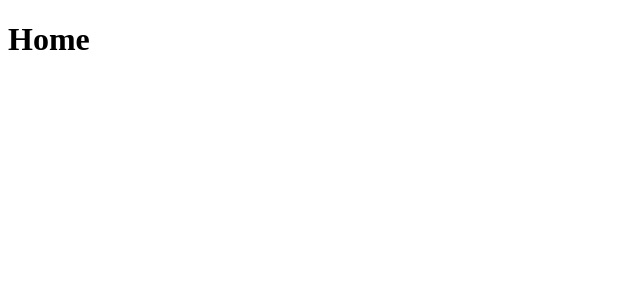
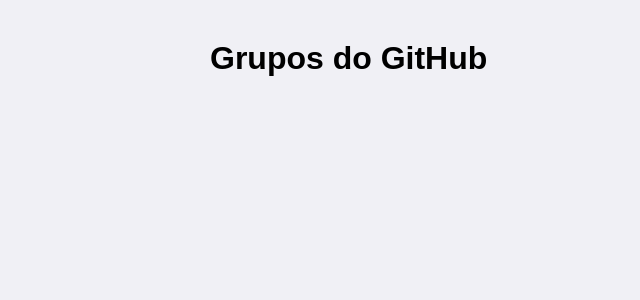
Before and after one commit to lucascsll/Desafio-Front-End, a React (Create React App) app: page / in a window 1280 px wide. Shown: the top 300 px of the page, without its empty margins (0-640 px from the left). Built offline with nearby package versions, Linux system fonts and the light colour scheme.

Commit message:
Estilização global

```diff
--- a/package.json
+++ b/package.json
@@ -14,6 +14,7 @@
     "react-dom": "^18.2.0",
     "react-router-dom": "^5.1.2",
     "react-scripts": "5.0.1",
+    "styled-components": "^5.3.5",
     "typescript": "^4.7.4",
     "web-vitals": "^2.1.4"
   },
@@ -42,6 +43,7 @@
     ]
   },
   "devDependencies": {
-    "@types/react-router-dom": "^5.3.3"
+    "@types/react-router-dom": "^5.3.3",
+    "@types/styled-components": "^5.1.25"
   }
 }
--- a/src/App.tsx
+++ b/src/App.tsx
@@ -1,12 +1,16 @@
 import React from 'react';
 import {BrowserRouter} from "react-router-dom";
 
+import GlobalStyle from './styles/global'
 import Routes from "./routes";
 
 const  App: React.FC = () => (
+    <>
   <BrowserRouter>
       <Routes/>
   </BrowserRouter>
+  <GlobalStyle/>
+    </>
 )
 
 export default App;
--- a/src/pages/Home/index.tsx
+++ b/src/pages/Home/index.tsx
@@ -1,7 +1,7 @@
 import React from "react";
 
 const Home:React.FC = () => {
-return <h1>Home</h1>;
+return <h1>Grupos do GitHub</h1>;
 };
 
 export default Home;
--- /dev/null
+++ b/src/styles/global.ts
@@ -0,0 +1,38 @@
+import { createGlobalStyle} from "styled-components";
+
+export default createGlobalStyle`
+
+  :root{
+    --background: #F0F0F5;
+    --dark:#000;
+    --white:#FFF;
+
+    --smal:12px;
+    --regular:14px;
+    --medium:16px;
+    --big:18px;
+
+  }
+
+    *{
+      margin: 0;
+      padding: 0;
+      outline: 0;
+      box-sizing: border-box;
+    }
+
+    body{
+      background:var(--background);
+      -webkit-font-smoothing: antialiased;
+    }
+
+    body, input , button {
+      font: var(--medium) sans-serif;
+    }
+
+    #root {
+      max-width: 900px;
+      margin: 0 auto;
+      padding: 40px 20px;
+    }
+`
```
Also changed, not shown: 1 other file (tests, documents, lock files or other folders).
